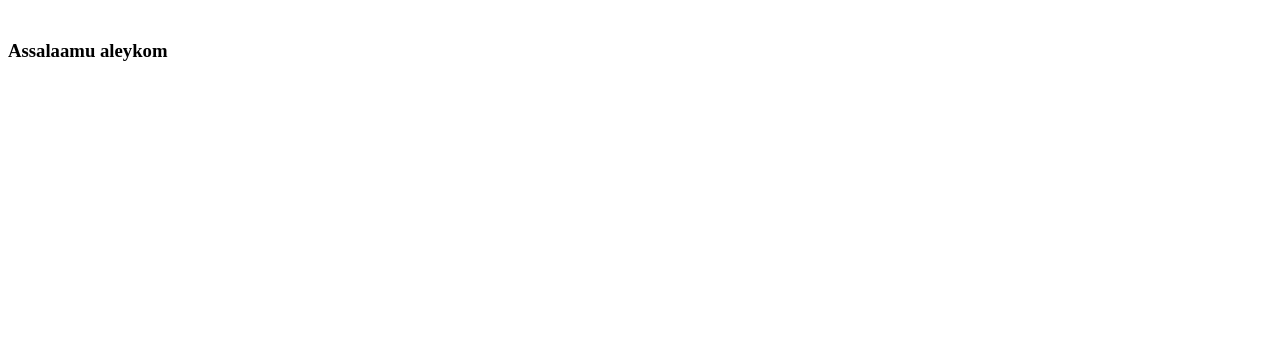
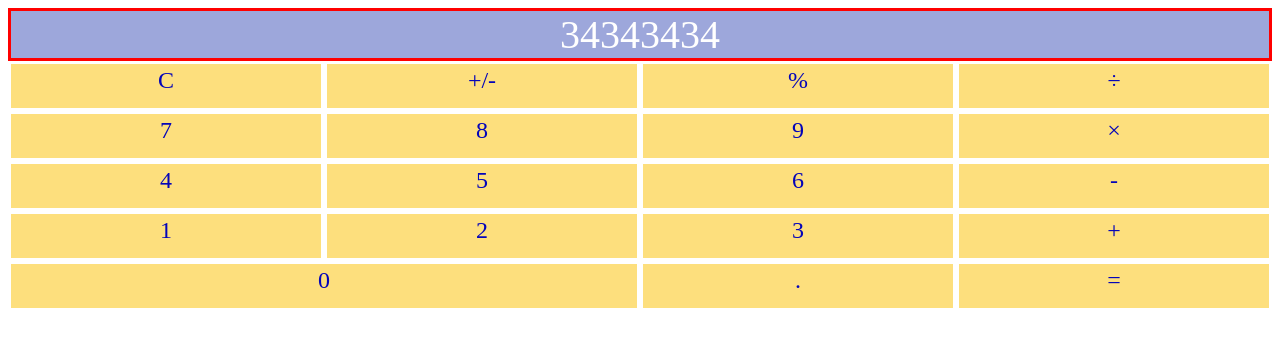
Before and after one commit to frontendprof/smallVUEprojects, a Vue app in the folder calc-vue/: page / in a window 1280 px wide. Shown: the top 346 px of the page. Built offline with nearby package versions, Linux system fonts and the light colour scheme.

Commit message:
unto css of calc

```diff
--- a/calc-vue/src/App.vue
+++ b/calc-vue/src/App.vue
@@ -15,6 +15,6 @@ export default {
 }
 </script>
 
-<style>
+<style scoped>
 
 </style>
--- a/calc-vue/src/components/Calculator.vue
+++ b/calc-vue/src/components/Calculator.vue
@@ -1,6 +1,25 @@
 <template>
-  <div class="hello">
-    <h3>Assalaamu aleykom</h3>
+  <div class="calc">
+    <div class="display">34343434</div>
+    <div class="btn">C</div>
+    <div class="btn">+/-</div>
+    <div class="btn">%</div>
+    <div class="btn oper">&divide;</div>
+    <div class="btn">7</div>
+    <div class="btn">8</div>
+    <div class="btn">9</div>
+    <div class="btn oper">&times;</div>
+    <div class="btn">4</div>
+    <div class="btn">5</div>
+    <div class="btn">6</div>
+    <div class="btn oper">-</div>
+    <div class="btn">1</div>
+    <div class="btn">2</div>
+    <div class="btn">3</div>
+    <div class="btn oper">+</div>
+    <div class="btn zero">0</div>
+    <div class="btn">.</div>
+    <div class="btn">=</div>
 
   </div>
 </template>
@@ -12,8 +31,31 @@ export default {
 </script>
 
 <style scoped>
-h3 {
-  margin: 40px 0 0;
+.calc {
+  display: grid;
+  grid-template-columns: repeat(4,1fr);
+  grid-auto-rows: minmax(50px,auto);
+  font-size: 1.5rem;
+  text-align: center;
+  color:rgb(4, 4, 185);
+  background-color: rgb(253, 223, 125);
+}
+
+.display{
+  grid-column: 1/5;
+  background-color: rgb(157, 167, 219);
+  color:#fff;
+  font-size: 40px;
+  border:3px solid red;
+}
+
+.zero{
+  grid-column:1/3;
+}
+
+.btn{
+  border:3px solid #fff;
+  padding: 3px;
 }
 
 </style>
```
